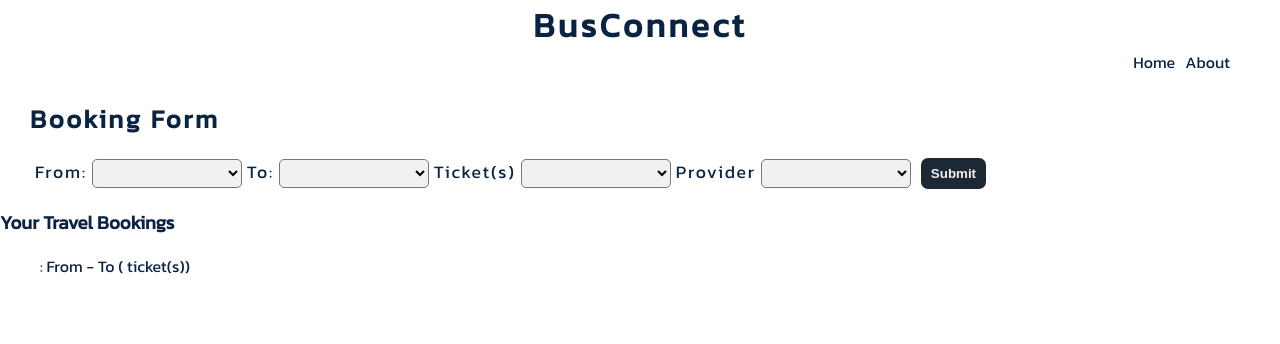
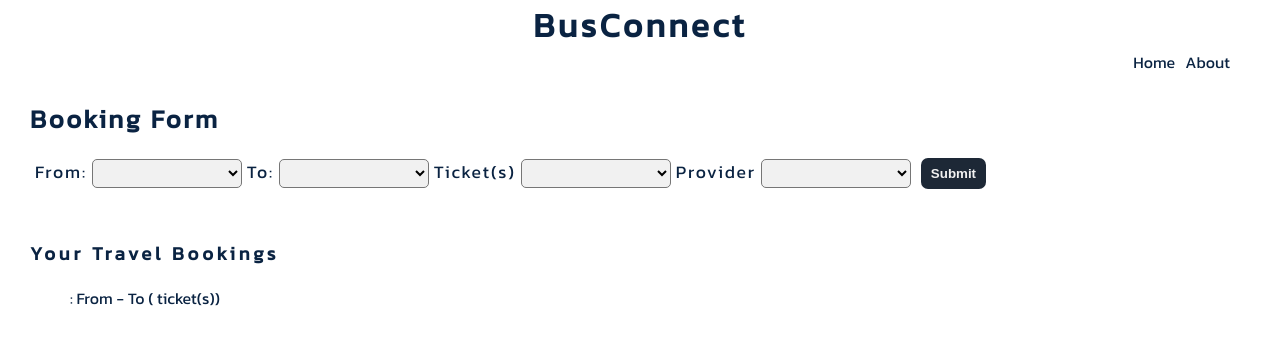
Before and after one commit to Onan-Thairu/busConnect, a React (Create React App) app: page /booking-form in a window 1280 px wide. Shown: the top 344 px of the page. Built offline with nearby package versions, Linux system fonts and the light colour scheme.

Commit message:
Add styling to travel booking header.

```diff
--- a/src/components/BookingForm.css
+++ b/src/components/BookingForm.css
@@ -33,3 +33,12 @@
     margin-right: 5px;
     margin-left: 5px;
 }
+
+.booking-detail-header {
+    margin-top: 50px;
+    margin-left: 30px;
+}
+
+.booking-detail-header h3 {
+    letter-spacing: .2em;
+}
--- a/src/components/BookingForm.js
+++ b/src/components/BookingForm.js
@@ -72,8 +72,10 @@ function BookingForm() {
                     <input type="submit" />
                 </form>
             </div>
-            <h3>Your Travel Bookings</h3>
-            <BookingDetail bookings={ formData } />
+            <div className="booking-detail-header">
+                <h3>Your Travel Bookings</h3>
+                <BookingDetail bookings={ formData } />
+            </div>
         </div>
     )
 }
```
